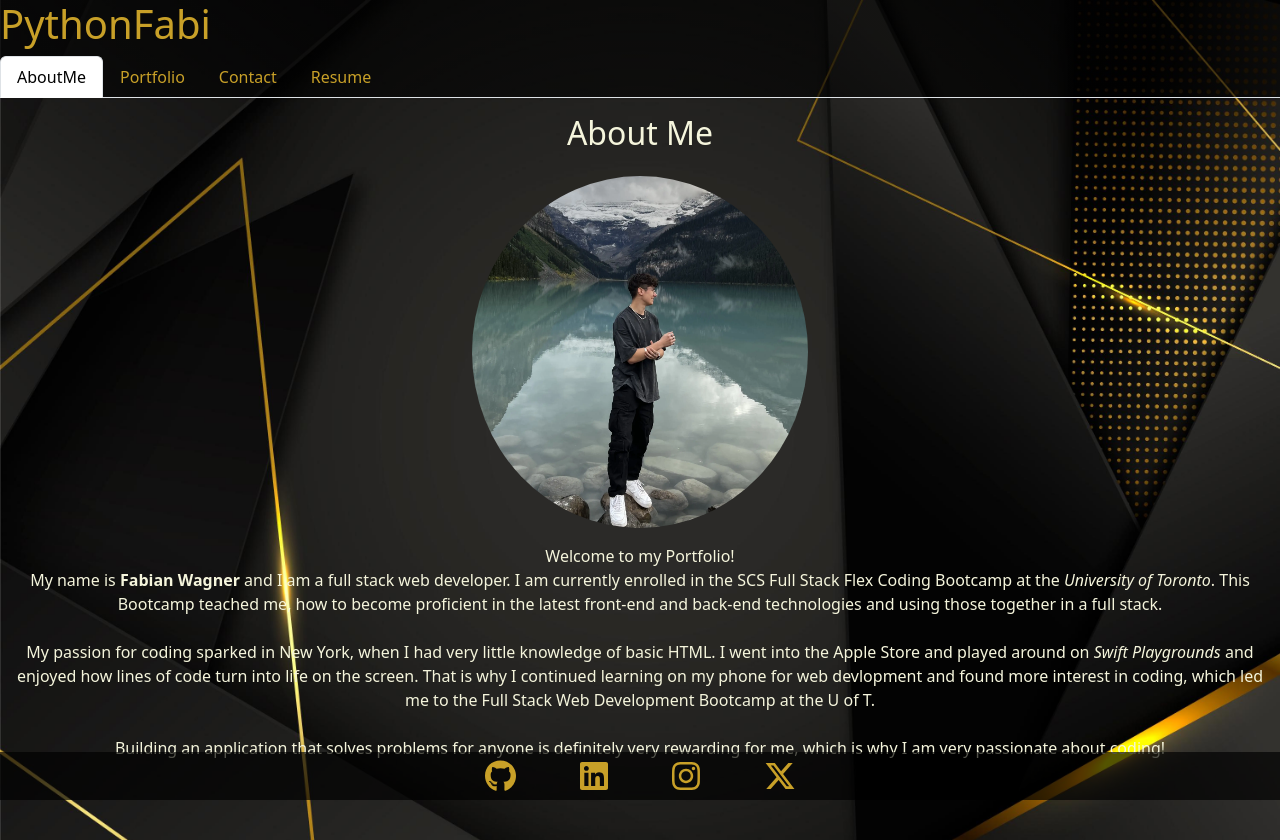
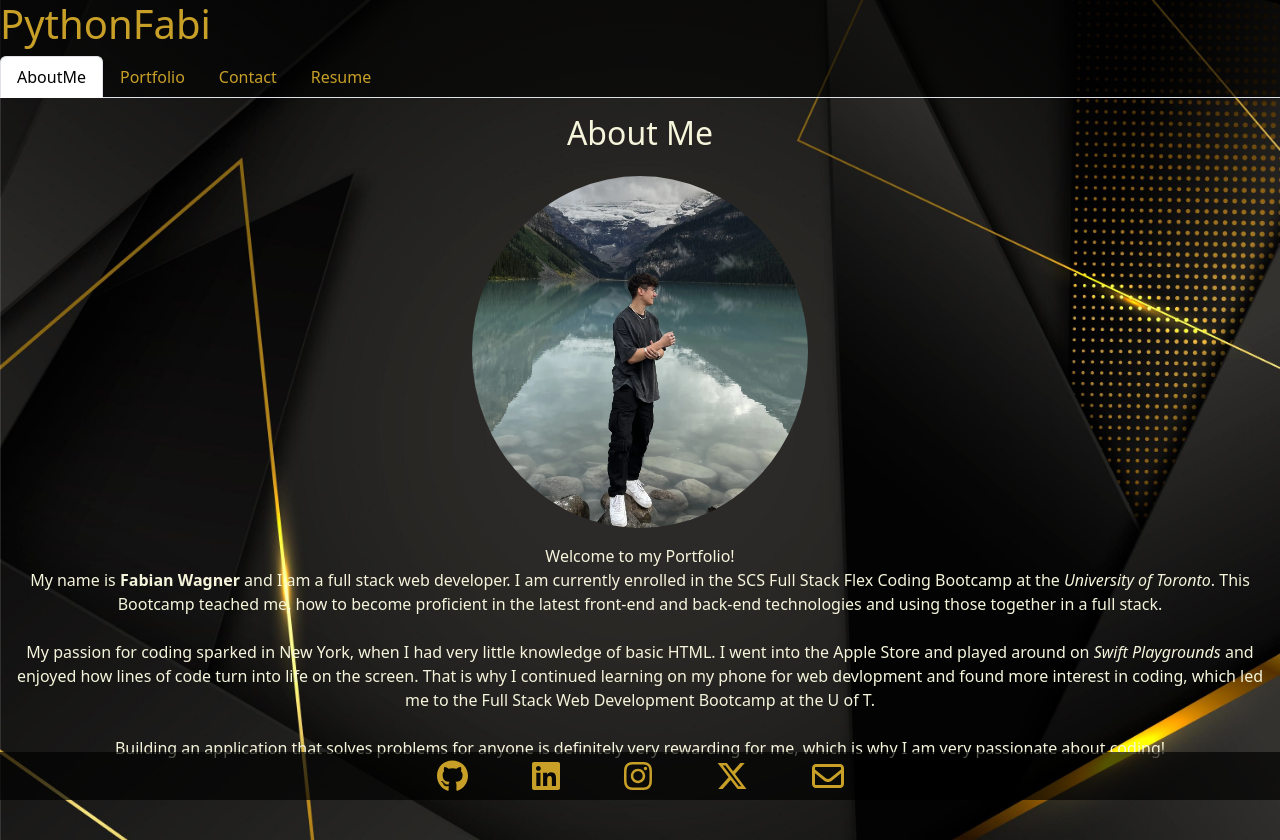
Before and after one commit to PythonFabi/fabian-react-portfolio, a React (Create React App) app: page / in a window 1280 px wide. Built offline with nearby package versions, Linux system fonts and the light colour scheme.

Commit message:
add email icon to the footer and add message in contact form

```diff
--- a/src/components/Footer.jsx
+++ b/src/components/Footer.jsx
@@ -1,7 +1,8 @@
 import React from "react";
 // get fontawesome icons from fontawesome npm package for github, twitter, linkedin and instagram
 import { FontAwesomeIcon } from "@fortawesome/react-fontawesome";
-import { faGithub, faXTwitter, faLinkedin, faInstagram  } from "@fortawesome/free-brands-svg-icons";
+import { faGithub, faXTwitter, faLinkedin, faInstagram } from "@fortawesome/free-brands-svg-icons";
+import { faEnvelope  } from "@fortawesome/free-regular-svg-icons";
 
 function Footer () {
     return (
@@ -11,6 +12,7 @@ function Footer () {
             <a className="icon-links" href="https://www.linkedin.com/in/fabian-wagner-70905a281/" aria-label="Fabian's LinkedIn Profile"><FontAwesomeIcon icon={faLinkedin} /></a>
             <a className="icon-links" href="https://instagram.com/fabi_wag_?igshid=YmMyMTA2M2Y=" aria-label="Fabian's Instagram Profile"><FontAwesomeIcon icon={faInstagram} /></a>
             <a className="icon-links" href="https://twitter.com/fabi_wag_" aria-label="Fabian's Twitter Profile"><FontAwesomeIcon icon={faXTwitter} /></a>
+            <a className="icon-links" href="mailto:fabianwagner.fwag@gmail.com" aria-label="Fabian's Email"><FontAwesomeIcon icon={faEnvelope} /></a>
         </footer>
     )
 }
--- a/src/components/pages/Contact.jsx
+++ b/src/components/pages/Contact.jsx
@@ -110,13 +110,16 @@ function Contact() {
         {/* submit button that handles the handleFormSubmit */}
         <button type="button" onClick={handleFormSubmit} className='btn btn-primary submit-btn'>Submit</button>
       </form>
+      <p>Alternatively you can find my email in the footer, once the mail icon is clicked</p>
       {/* errorMessage in form of a paragraph */}
       {errorMessage && (
         <div>
-          <p className="error-text">{errorMessage}</p>
+          <em><p className="error-text">{errorMessage}</p></em>
         </div>
       )}
     </div>
+
+
   );
 }
 
```
